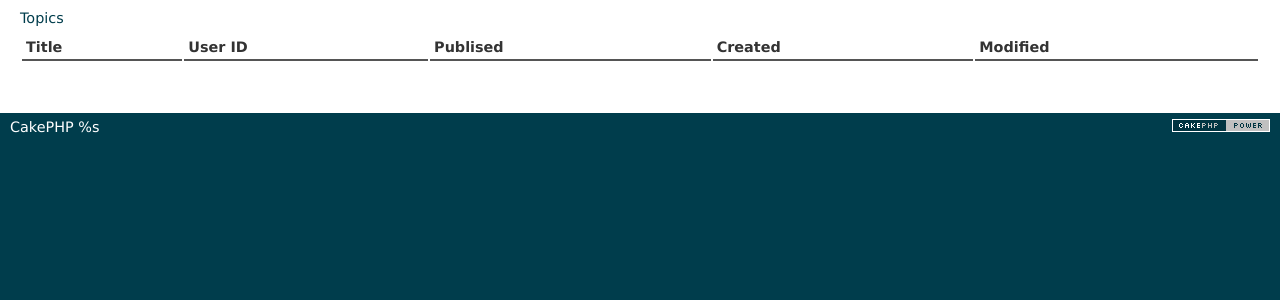
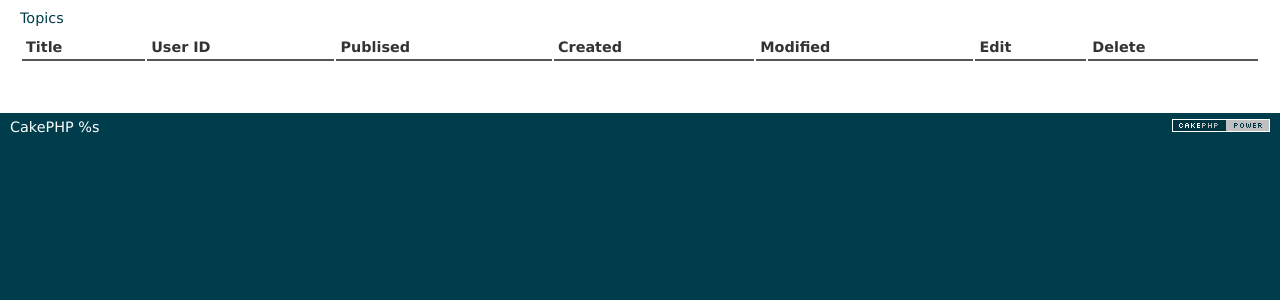
Before and after one commit to isaiaholadapo/cakephp-forum, a CakePHP app: the page made by app/View/topics/index.ctp in a window 1280 px wide. Shown: the part 47-347 px from the top of the page. Run offline with PHP 8.4 and a stand-in for CakePHP, Linux system fonts and the light colour scheme; the template is opened without the code that fills it, so the values that code supplies are empty; a stand-in replaces the project's code that opens the database connection; some libraries are stand-ins or nearby versions.

Commit message:
add topic edit option

```diff
--- a/app/View/topics/index.ctp
+++ b/app/View/topics/index.ctp
@@ -6,6 +6,8 @@
     <th>Publised</th>
     <th>Created</th>
     <th>Modified</th>
+    <th>Edit</th>
+    <th>Delete</th>
    </tr>
 
    <?php foreach($topics as $topic) : ?>
@@ -15,6 +17,8 @@
         <td><?php echo $topic['Topic']['visible']; ?></td>
         <td><?php echo $topic['Topic']['created']; ?></td>
         <td><?php echo $topic['Topic']['modified']; ?></td>
+        <td><?php echo $this->HTML->link('Edit', array('controller' => 'topics', 'action' => 'edit',  $topic['Topic']['id'])); ?></td>
+        <td><?php echo $this->HTML->link('Delete', array('controller' => 'topics', 'action' => 'delete',  $topic['Topic']['id'])); ?></td>
    </tr>
 
    <?php endforeach; ?>
```
Also changed, not shown: app/Controller/topicsController.php (+19 -0 lines), app/View/topics/edit.ctp (added, +8 -0 lines).
